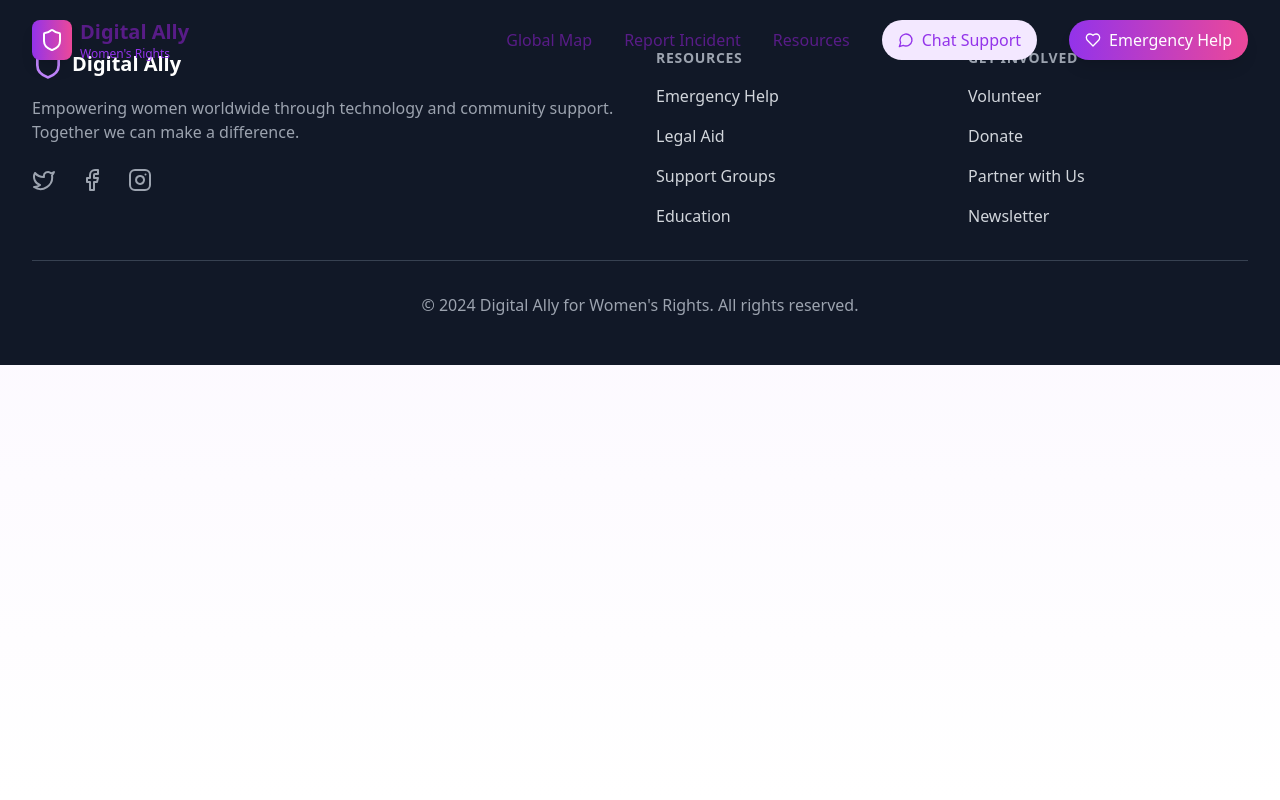
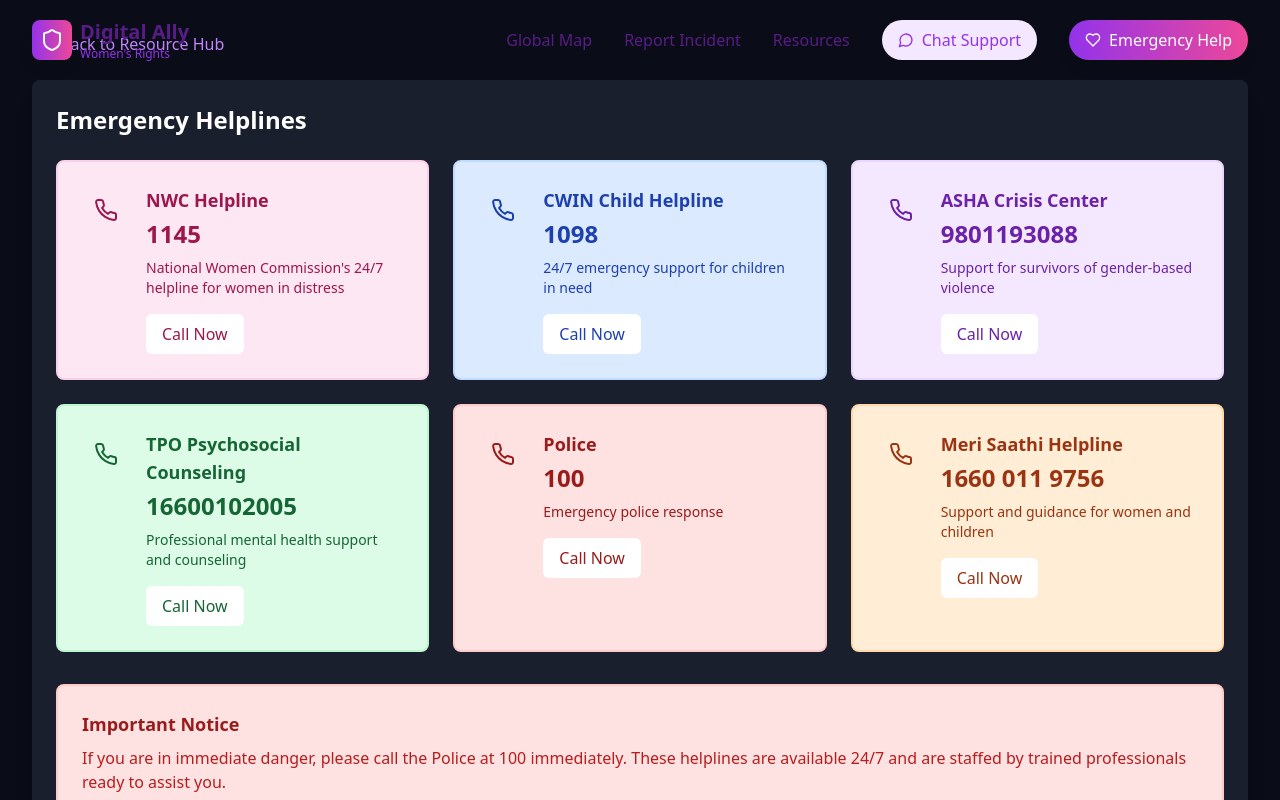
Before and after one commit to rebeccabas/DIgitalAlly, a React (Vite) app: page /emergency in a window 1280 px wide. Shown: the top 800 px of the page. Built offline with nearby package versions, Linux system fonts and the light colour scheme.

Commit message:
helplines added

```diff
--- a/src/App.tsx
+++ b/src/App.tsx
@@ -9,6 +9,7 @@ import { BrowserRouter as Router, Routes, Route, useLocation } from 'react-route
 import GenerateComplaint from './components/GenerateComplaint';
 import ChatBot from './components/ChatBot';
 import LegalResourcesPage from './components/LegalResources';
+import EmergencyHelplines from './components/EmergencyHelplines';
 
 function App() {
   const location = useLocation();
@@ -33,6 +34,7 @@ function App() {
         <Route path="/chatbot" element={<ChatBot />} />
         <Route path="/generate-complaint" element={<GenerateComplaint />} />
         <Route path="/legal-resources" element={<LegalResourcesPage />} />
+        <Route path="/emergency" element={<EmergencyHelplines />} />
       </Routes>
       {!hideHeaderFooter && <Footer />}
     </div>
--- /dev/null
+++ b/src/components/EmergencyHelplines.tsx
@@ -0,0 +1,124 @@
+import React from 'react';
+import { ChevronLeft, Phone } from 'lucide-react';
+import { Link } from 'react-router-dom';
+
+const EmergencyHelplines = () => {
+  const helplines = [
+    {
+      name: "NWC Helpline",
+      number: "1145",
+      description: "National Women Commission's 24/7 helpline for women in distress",
+      color: "bg-pink-100",
+      textColor: "text-pink-800",
+      borderColor: "border-pink-200"
+    },
+    {
+      name: "CWIN Child Helpline",
+      number: "1098",
+      description: "24/7 emergency support for children in need",
+      color: "bg-blue-100",
+      textColor: "text-blue-800",
+      borderColor: "border-blue-200"
+    },
+    {
+      name: "ASHA Crisis Center",
+      number: "9801193088",
+      description: "Support for survivors of gender-based violence",
+      color: "bg-purple-100",
+      textColor: "text-purple-800",
+      borderColor: "border-purple-200"
+    },
+    {
+      name: "TPO Psychosocial Counseling",
+      number: "16600102005",
+      description: "Professional mental health support and counseling",
+      color: "bg-green-100",
+      textColor: "text-green-800",
+      borderColor: "border-green-200"
+    },
+    {
+      name: "Police",
+      number: "100",
+      description: "Emergency police response",
+      color: "bg-red-100",
+      textColor: "text-red-800",
+      borderColor: "border-red-200"
+    },
+    {
+      name: "Meri Saathi Helpline",
+      number: "1660 011 9756",
+      description: "Support and guidance for women and children",
+      color: "bg-orange-100",
+      textColor: "text-orange-800",
+      borderColor: "border-orange-200"
+    }
+  ];
+
+  return (
+    <div className="min-h-screen bg-[#0A0D17]">
+      {/* Main Content */}
+      <div className="max-w-7xl mx-auto px-4 sm:px-6 lg:px-8 py-8">
+        <div className="mb-6">
+          <Link
+            to="/"
+            className="flex items-center text-purple-400 hover:text-purple-300"
+          >
+            <ChevronLeft className="h-5 w-5 mr-2" />
+            Back to Resource Hub
+          </Link>
+        </div>
+
+        {/* Helplines Container */}
+        <div className="bg-[#1A1F2E] rounded-lg shadow-xl overflow-hidden">
+          <div className="p-6">
+            <h2 className="text-2xl font-bold text-white mb-6">Emergency Helplines</h2>
+
+            <div className="grid grid-cols-1 md:grid-cols-2 lg:grid-cols-3 gap-6">
+              {helplines.map((helpline) => (
+                <div
+                  key={helpline.number}
+                  className={`${helpline.color} rounded-lg p-6 border-2 ${helpline.borderColor} transform transition-transform duration-300 hover:scale-105 cursor-pointer`}
+                >
+                  <div className="flex items-start space-x-4">
+                    <div className={`p-3 rounded-full ${helpline.color} ${helpline.textColor}`}>
+                      <Phone className="h-6 w-6" />
+                    </div>
+                    <div>
+                      <h3 className={`text-lg font-semibold ${helpline.textColor}`}>
+                        {helpline.name}
+                      </h3>
+                      <p className={`text-2xl font-bold ${helpline.textColor} mt-1`}>
+                        {helpline.number}
+                      </p>
+                      <p className={`mt-2 text-sm ${helpline.textColor}`}>
+                        {helpline.description}
+                      </p>
+                      <button
+                        className={`mt-4 px-4 py-2 rounded-md bg-white ${helpline.textColor} font-medium hover:bg-opacity-90 transition-colors duration-300`}
+                        onClick={() => window.location.href = `tel:${helpline.number.replace(/\s/g, '')}`}
+                      >
+                        Call Now
+                      </button>
+                    </div>
+                  </div>
+                </div>
+              ))}
+            </div>
+
+            {/* Emergency Notice */}
+            <div className="mt-8 bg-red-100 border-2 border-red-200 rounded-lg p-6">
+              <h3 className="text-red-800 text-lg font-semibold">Important Notice</h3>
+              <p className="mt-2 text-red-700">
+                If you are in immediate danger, please call the Police at 100 immediately.
+                These helplines are available 24/7 and are staffed by trained professionals
+                ready to assist you.
+              </p>
+            </div>
+          </div>
+        </div>
+      </div>
+    </div>
+  );
+};
+
+export default EmergencyHelplines;
```
